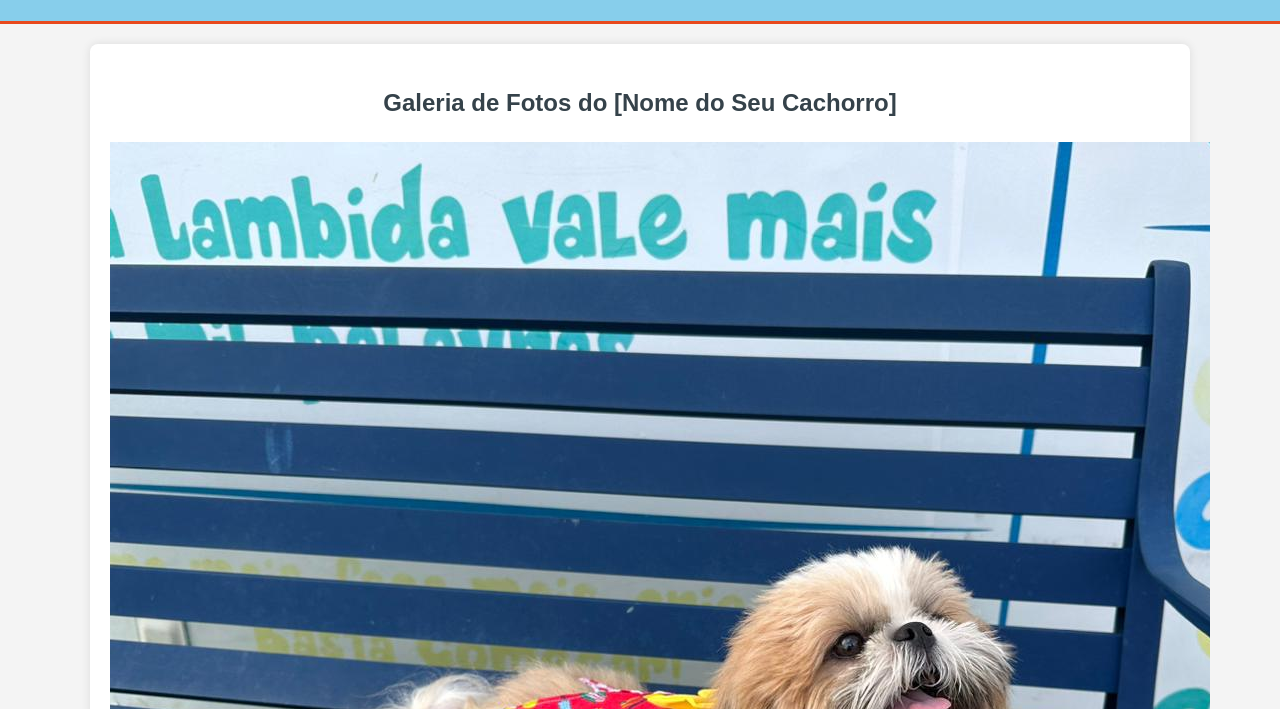
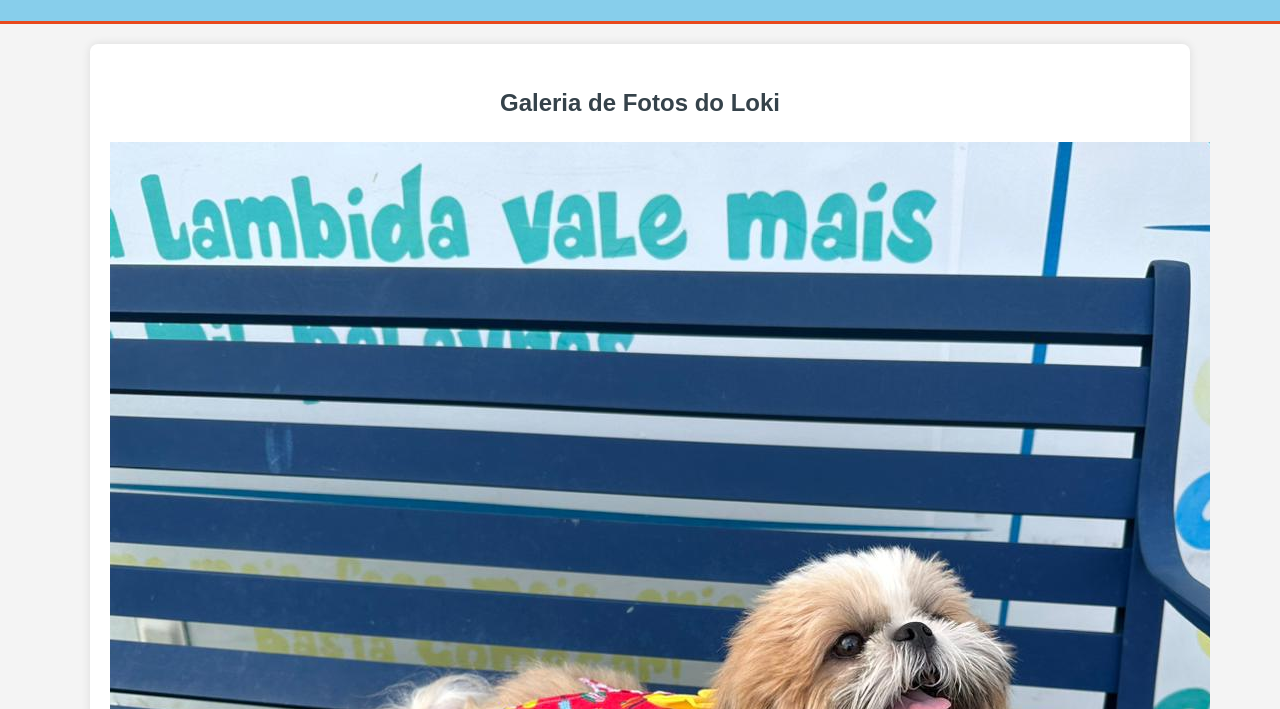
Before and after one commit to lqstrader/sitedoloki, a plain HTML site: page index.html in a window 1280 px wide. Shown: the part 91-800 px from the top of the page. Drawn offline with Linux system fonts and the light colour scheme.

Commit message:
Update index.html

```diff
--- a/index.html
+++ b/index.html
@@ -13,7 +13,7 @@
 
     <main>
        <section id="galeria">
-    <h2>Galeria de Fotos do [Nome do Seu Cachorro]</h2>
+    <h2>Galeria de Fotos do Loki</h2>
     <div class="carrossel-container">
         <div class="carrossel-slides">
             <div class="slide fade">
```
